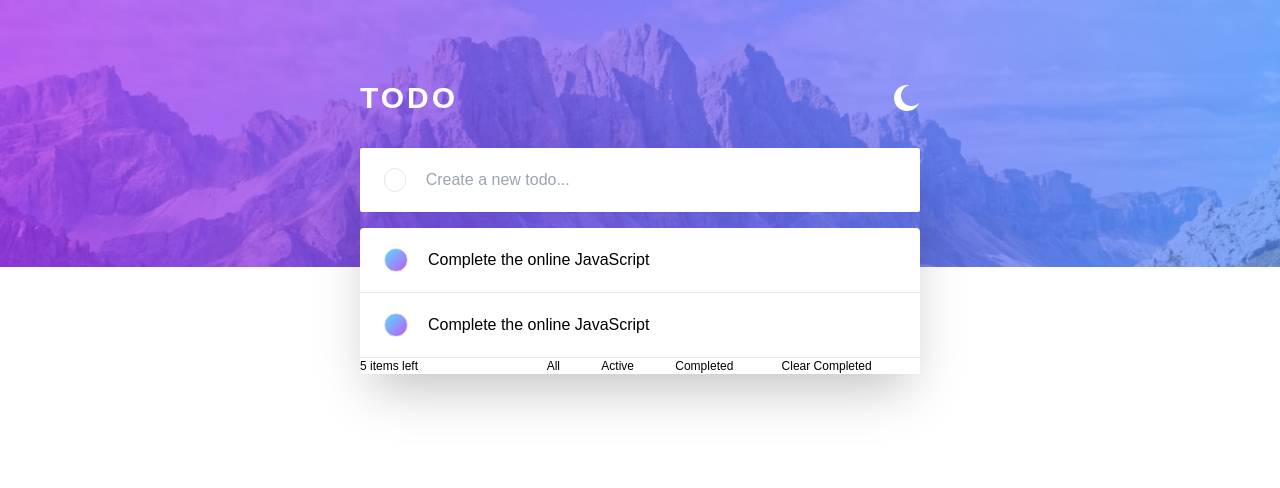
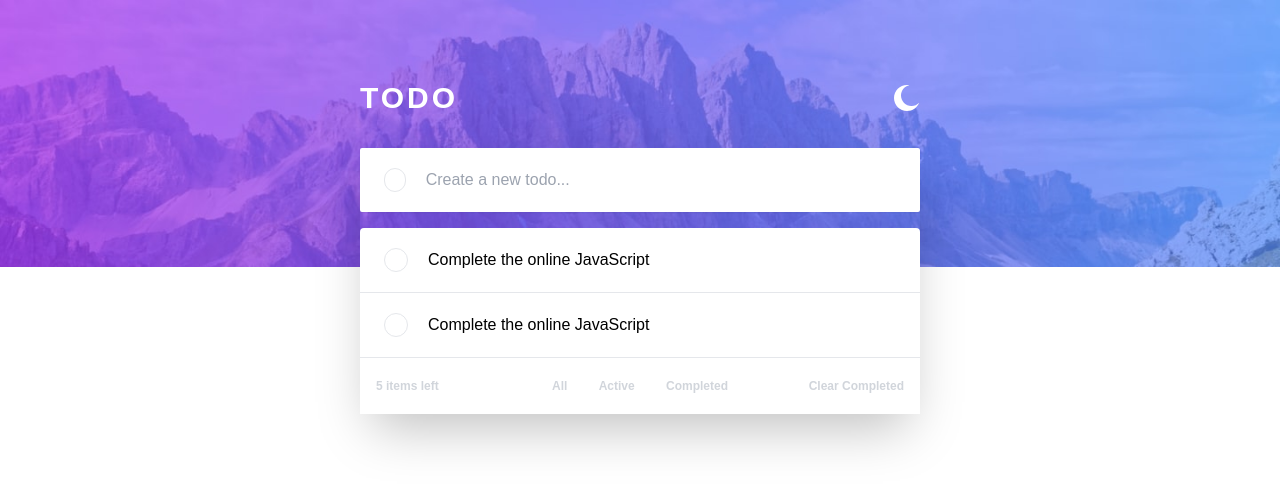
Before and after one commit to bulenteroglu/todo-frontendmentor, a React (Vite) app in the folder packages/frontend/: page / in a window 1280 px wide. Shown: the top 488 px of the page. Built offline with nearby package versions, Linux system fonts and the light colour scheme.

Commit message:
ability to change if todo is complete or not

```diff
--- a/packages/frontend/src/components/TodoContent.tsx
+++ b/packages/frontend/src/components/TodoContent.tsx
@@ -1,4 +1,5 @@
-import React from "react";
+import React, { useState } from "react";
+import clsx from "clsx";
 
 function AddTodo() {
   return (
@@ -13,6 +14,29 @@ function AddTodo() {
   );
 }
 
+function Todo({ todo }: { todo: any }) {
+  const [done, setDone] = useState(todo.checked);
+
+  const handleClick = () => {
+    setDone(!done);
+  };
+
+  return (
+    <div className='border-b py-5'>
+      <div className='flex items-center px-2'>
+        <div
+          onClick={() => handleClick()}
+          className={clsx(
+            "ml-4 rounded-full border h-6 w-6 cursor-pointer bg-white",
+            done && "bg-gradient-to-br from-check-blue to-check-purple"
+          )}
+        ></div>
+        <div className='ml-5'>{todo.title}</div>
+      </div>
+    </div>
+  );
+}
+
 function Todos() {
   const todos = [
     { title: "Complete the online JavaScript", checked: false },
@@ -22,27 +46,16 @@ function Todos() {
   return (
     <div className='mt-4 w-full flex flex-col bg-white rounded'>
       {todos.map((todo, i) => (
-        <div key={i} className='border-b py-5'>
-          <div className='flex items-center px-2'>
-            <div
-              style={{
-                background:
-                  "linear-gradient(to bottom right, #57ddff, #c058f3)",
-              }}
-              className='ml-4 rounded-full border h-6 w-6'
-            ></div>
-            <div className='ml-5'>{todo.title}</div>
-          </div>
-        </div>
+        <Todo key={i} todo={todo} />
       ))}
-      <div className='flex items-center text-xs'>
+      <div className='flex items-center text-xs px-4 py-5 font-bold text-gray-300'>
         <div className='w-1/3'>5 items left</div>
         <div className='w-1/3 flex items-center justify-between'>
           <div>All</div>
           <div>Active</div>
           <div>Completed</div>
         </div>
-        <div className='w-1/3 text-center'>Clear Completed</div>
+        <div className='w-1/3 text-right'>Clear Completed</div>
       </div>
     </div>
   );
--- a/packages/frontend/tailwind.config.js
+++ b/packages/frontend/tailwind.config.js
@@ -4,8 +4,8 @@ module.exports = {
   theme: {
     extend: {
       colors: {
-        'check-blue': 'hsl(192, 100%, 67%)',
-        'check-purple': 'hsl(280, 87%, 65%)',
+        'check-blue': '#57ddff',
+        'check-purple': '#c058f3',
       },
     },
   },
```
